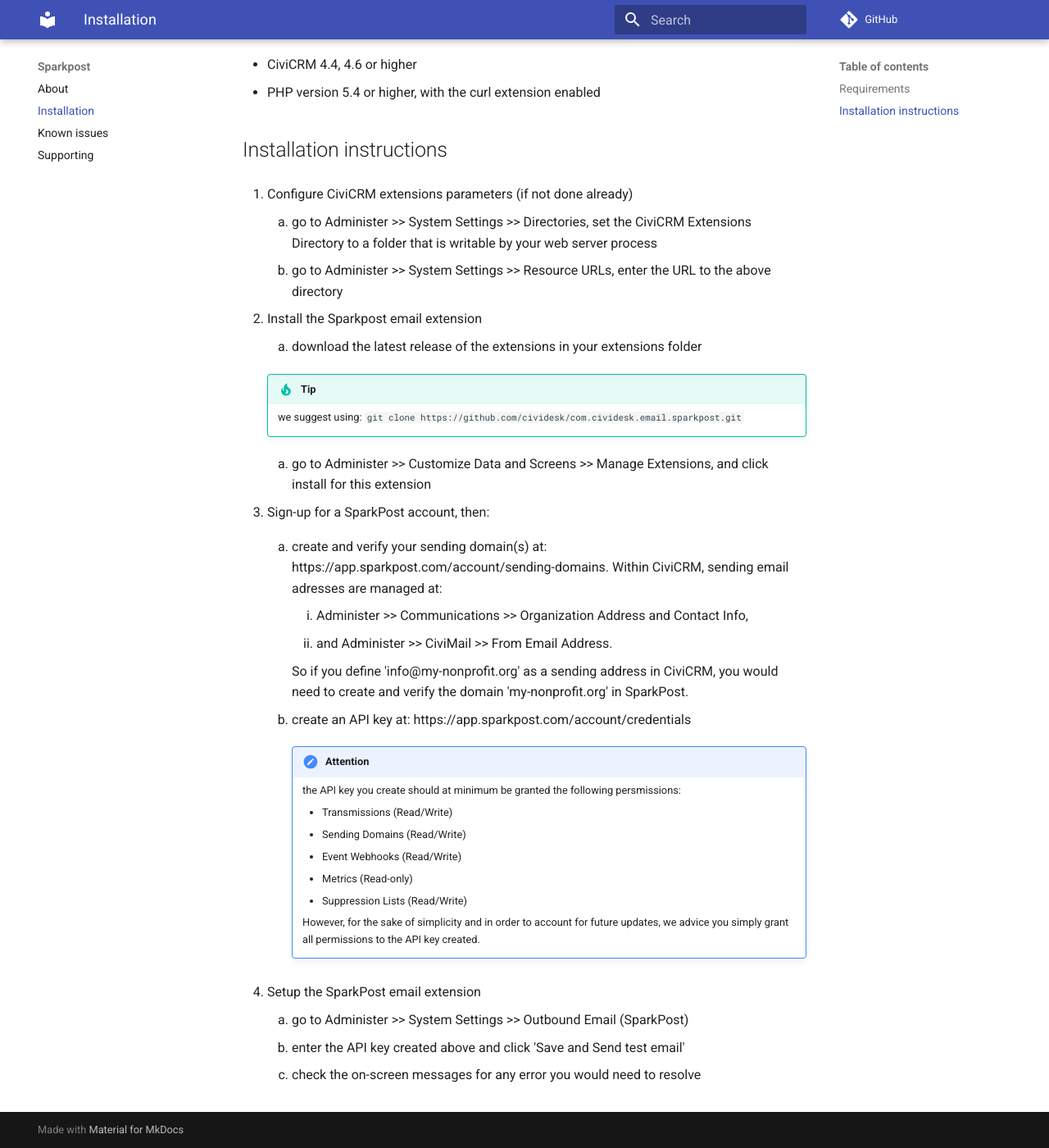
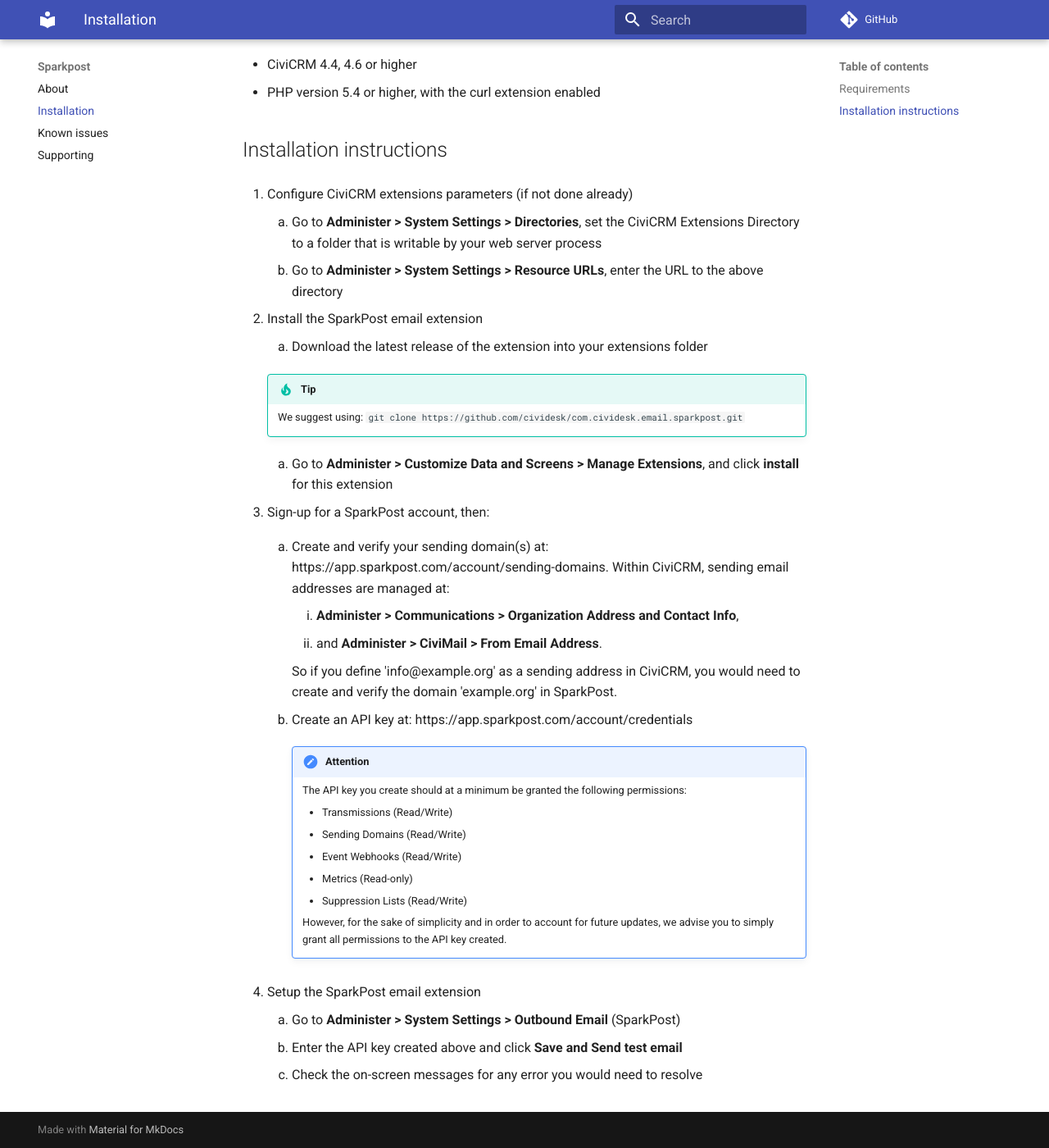
Before and after one commit to mattwire/com.cividesk.email.sparkpost, an MkDocs documentation site: the page built from docs/install.md, in a window 1280 px wide and 1400 px high, scrolled down 206 px. Shown: the whole window at 82% size. Built offline with MkDocs 1.6.1 and Material for MkDocs 9.7.7, drawn with Linux system fonts in a browser that asks for light colours; comment, search, counter and statistics services are not loaded; old or Windows-style settings are respelled for this version of MkDocs.

Commit message:
docs - style, spelling, grammar, etc https://docs.civicrm.org/dev/en/master/best-practices/documentation-style-guide/#describing-the-civicrm-user-interface https://docs.civicrm.org/dev/en/master/best-practices/documentation-style-guide/#urls

```diff
--- a/docs/install.md
+++ b/docs/install.md
@@ -10,28 +10,28 @@ This extension requires:
 ## Installation instructions
 
 1. Configure CiviCRM extensions parameters (if not done already)
-    1. go to Administer >> System Settings >> Directories, set the CiviCRM Extensions Directory to a folder that is writable by your web server process
-    1. go to Administer >> System Settings >> Resource URLs, enter the URL to the above directory
+    1. Go to **Administer > System Settings > Directories**, set the CiviCRM Extensions Directory to a folder that is writable by your web server process
+    1. Go to **Administer > System Settings > Resource URLs**, enter the URL to the above directory
 
-1. Install the Sparkpost email extension
-    1. download the latest release of the extensions in your extensions folder
+1. Install the SparkPost email extension
+    1. Download the latest release of the extension into your extensions folder
 
     !!! tip
-        we suggest using: `git clone https://github.com/cividesk/com.cividesk.email.sparkpost.git`
+        We suggest using: `git clone https://github.com/cividesk/com.cividesk.email.sparkpost.git`
 
-    1. go to Administer >> Customize Data and Screens >> Manage Extensions, and click install for this extension
+    1. Go to **Administer > Customize Data and Screens > Manage Extensions**, and click **install** for this extension
 
 1. Sign-up for a SparkPost account, then:
-    1. create and verify your sending domain(s) at: https://app.sparkpost.com/account/sending-domains. Within CiviCRM, sending email adresses are managed at:
-        1. Administer >> Communications >> Organization Address and Contact Info,
-        1. and Administer >> CiviMail >> From Email Address.
+    1. Create and verify your sending domain(s) at: https://app.sparkpost.com/account/sending-domains. Within CiviCRM, sending email addresses are managed at:
+        1. **Administer > Communications > Organization Address and Contact Info**,
+        1. and **Administer > CiviMail > From Email Address**.
 
-        So if you define 'info@my-nonprofit.org' as a sending address in CiviCRM, you would need to create and verify the domain 'my-nonprofit.org' in SparkPost.
+        So if you define 'info@example.org' as a sending address in CiviCRM, you would need to create and verify the domain 'example.org' in SparkPost.
 
-    1. create an API key at: https://app.sparkpost.com/account/credentials
+    1. Create an API key at: https://app.sparkpost.com/account/credentials
 
         !!! attention
-            the API key you create should at minimum be granted the following persmissions:
+            The API key you create should at a minimum be granted the following permissions:
 
             * Transmissions (Read/Write)
             * Sending Domains (Read/Write)
@@ -39,9 +39,9 @@ This extension requires:
             * Metrics (Read-only)
             * Suppression Lists (Read/Write)
 
-            However, for the sake of simplicity and in order to account for future updates, we advice you simply grant all permissions to the API key created.
+            However, for the sake of simplicity and in order to account for future updates, we advise you to simply grant all permissions to the API key created.
 
 1. Setup the SparkPost email extension
-    1. go to Administer >> System Settings >> Outbound Email (SparkPost)
-    1. enter the API key created above and click 'Save and Send test email'
-    1. check the on-screen messages for any error you would need to resolve
+    1. Go to **Administer > System Settings > Outbound Email** (SparkPost)
+    1. Enter the API key created above and click **Save and Send test email**
+    1. Check the on-screen messages for any error you would need to resolve
```
